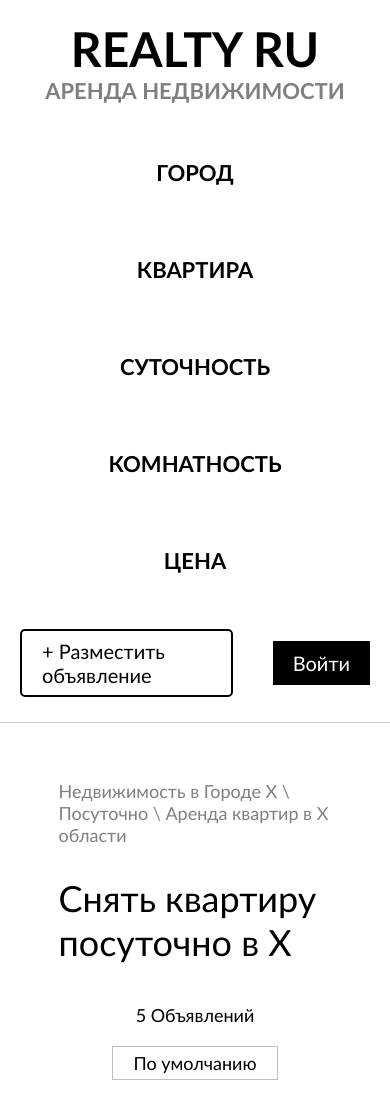
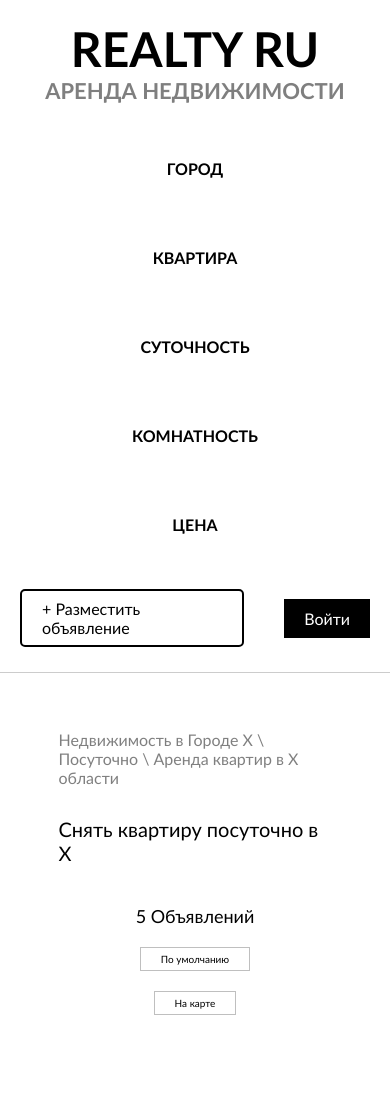
Before and after one commit to mynickleo/Apartment-website, a plain HTML site: page index.html in a window 390 px wide. Shown: the top 1097 px of the page. Drawn offline with Linux system fonts and the light colour scheme.

Commit message:
Add files via upload

```diff
--- a/main.css
+++ b/main.css
@@ -603,16 +603,40 @@ h2{
 
     header .section .input_field{
         display: none;
-        flex-direction: column;
     }
 
-    header .section .input_field input{
-        width: 100%;
-        margin-bottom: 30px;
+    header .function .func_ a{
+        font-size: 16px;
+    }
+
+    header .login_reg_modal .advert{
+        font-size: 16px;
+    }
+
+    header .login_reg_modal .login{
+        font-size: 16px;
     }
 
     header .function .func_ .info{
         position: relative;
+    }
+
+    .input_info .block_where{
+        font-size: 16px;
+    }
+
+    .input_info .block_what{
+        font-size: 20px;
+    }
+
+    .input_info .variants a{
+        font-size: 10px;
+        text-align: center;
+    }
+
+    .input_info .variants div{
+        font-size: 10px;
+        text-align: center;
     }
 
     .container{
@@ -622,6 +646,10 @@ h2{
     .container .picture{
         width: 100%;
         margin-bottom: 20px;
+    }
+
+    .container .info .picture_info{
+        display: none;
     }
 }
 
@@ -635,9 +663,3 @@ h2{
         flex-direction: column;
     }
 }
-
-@media (max-width: 550px){
-    .container .info .picture_info{
-        display: none;
-    }
-}
```
